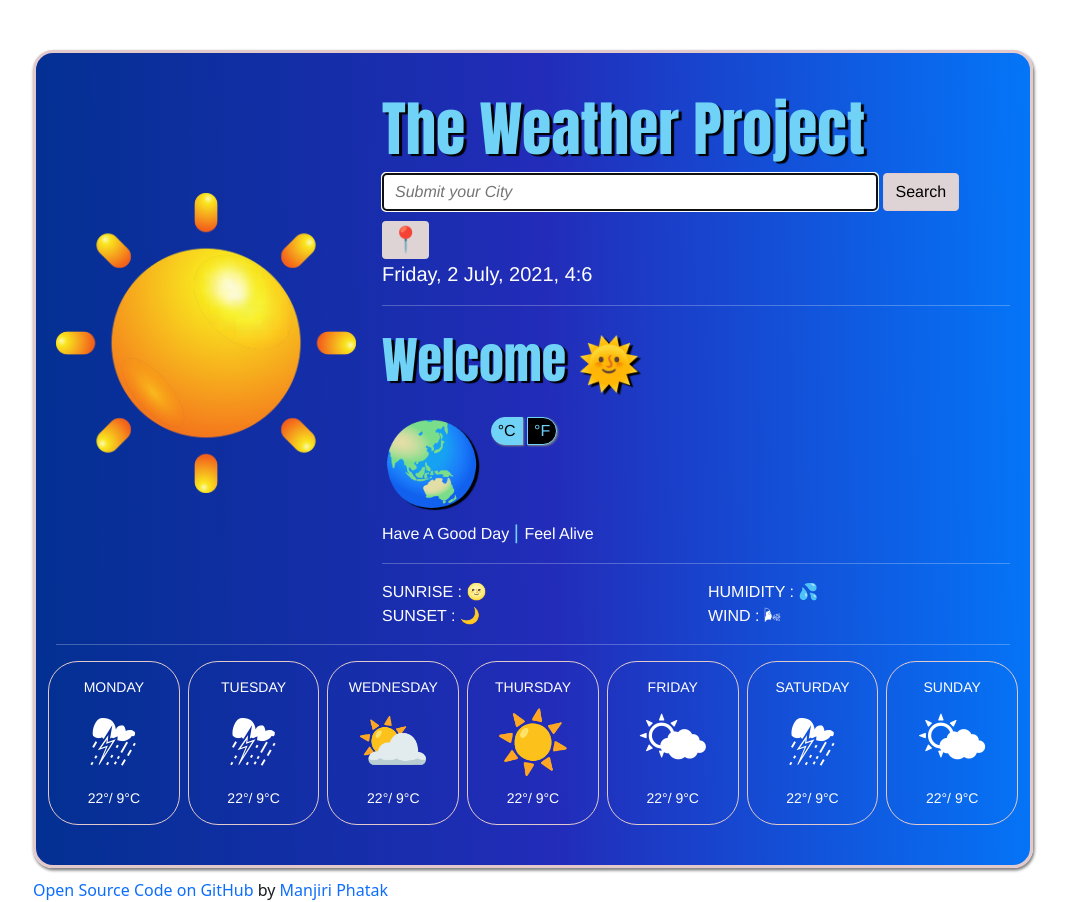
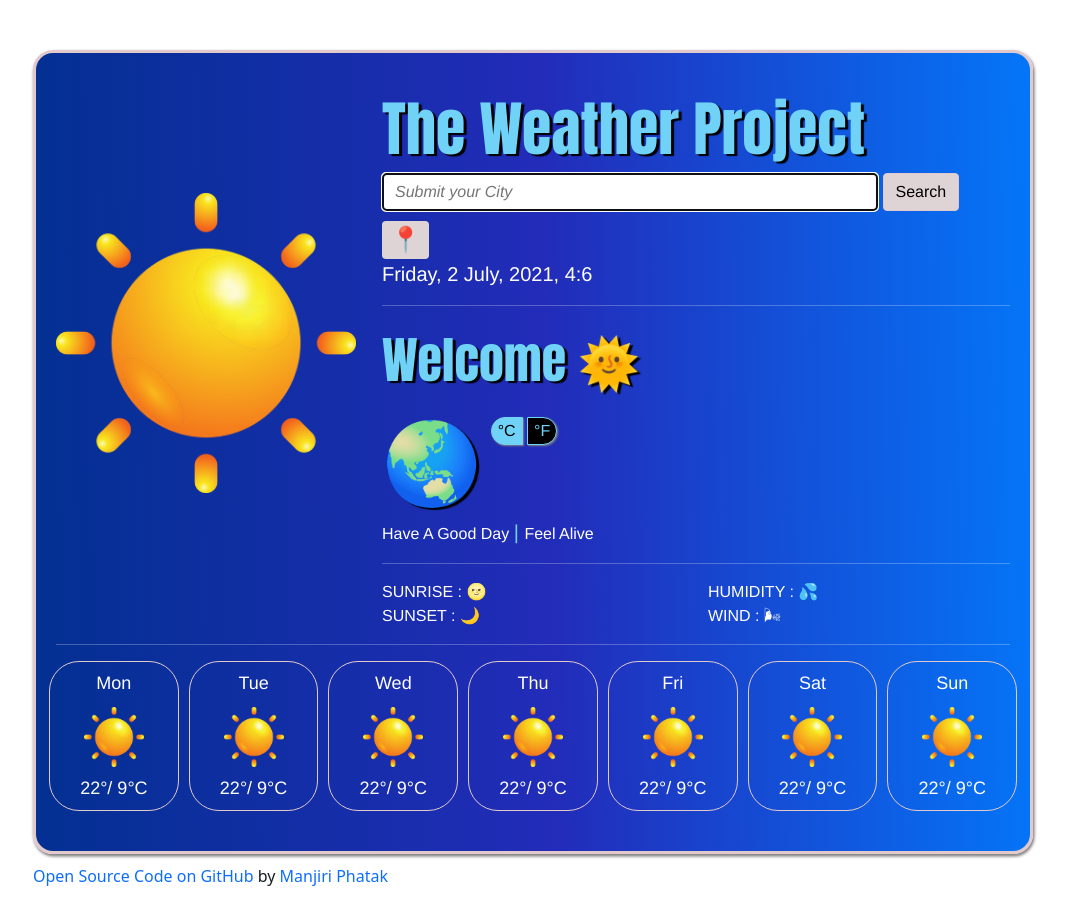
Before and after one commit to manjiriphatak/MyWeatherProject-Shecodes, a plain HTML site: page index.html in a window 1280 px wide. Shown: the whole page, without its empty margins (107-1174 px from the left). Drawn offline with nearby package versions, Linux system fonts and the light colour scheme.

Commit message:
Added weather Forecast js and made changes to css as well

```diff
--- a/index.html
+++ b/index.html
@@ -94,49 +94,7 @@
         </div>
       </div>
       <hr />
-      <div class="row">
-        <div class="col forcast">
-          MONDAY
-          <div class="forcastEmoji">⛈</div>
-          <div class="forcastTemp">22°/ 9°C</div>
-        </div>
-
-        <div class="col forcast">
-          TUESDAY
-          <div class="forcastEmoji">⛈</div>
-          <div class="forcastTemp">22°/ 9°C</div>
-        </div>
-
-        <div class="col forcast">
-          WEDNESDAY
-          <div class="forcastEmoji">⛅️</div>
-          <div class="forcastTemp">22°/ 9°C</div>
-        </div>
-
-        <div class="col forcast">
-          THURSDAY
-          <div class="forcastEmoji">☀️</div>
-          <div class="forcastTemp">22°/ 9°C</div>
-        </div>
-
-        <div class="col forcast">
-          FRIDAY
-          <div class="forcastEmoji">🌤</div>
-          <div class="forcastTemp">22°/ 9°C</div>
-        </div>
-
-        <div class="col forcast">
-          SATURDAY
-          <div class="forcastEmoji">⛈</div>
-          <div class="forcastTemp">22°/ 9°C</div>
-        </div>
-
-        <div class="col forcast">
-          SUNDAY
-          <div class="forcastEmoji">🌤</div>
-          <div class="forcastTemp">22°/ 9°C</div>
-        </div>
-      </div>
+      <div class="dailyForecast" id="forecast"></div>
     </div>
     <div class="openSourceCode">
       <a
--- a/src/script.js
+++ b/src/script.js
@@ -139,6 +139,32 @@ function city(event) {
   axios.get(apiUrl).then(showTemp);
 }
 
+function weatherForecast() {
+  let forecastElement = document.querySelector("#forecast");
+  let forecastHtml = `<div class="row">`;
+  let days = ["Mon", "Tue", "Wed", "Thu", "Fri", "Sat", "Sun"];
+  days.forEach(function (day) {
+    forecastHtml =
+      forecastHtml +
+      `
+          <div class="col forcast">
+            ${day}
+            <div class="forcastEmoji">
+            <input
+            type="image"
+            src="icons/01d.png"
+            width="60px"
+          /></div>
+            <div class="forcastTemp">
+              <span class="maxTemp">22</span>°/ <span class="minTemp">9</span>°C
+            </div>
+          </div>
+        `;
+  });
+
+  forecastElement.innerHTML = forecastHtml;
+}
+
 function showCurrentLocationWeather() {
   navigator.geolocation.getCurrentPosition(handlePosition);
 }
@@ -160,3 +186,4 @@ let celsiusTemp = document.querySelector("#celsius");
 celsiusTemp.addEventListener("click", convertToCelsius);
 
 showCurrentLocationWeather();
+weatherForecast();
--- a/src/style.css
+++ b/src/style.css
@@ -148,22 +148,21 @@ body {
   padding-top: 100px;
 }
 .forcast {
-  margin-inline-end: 4px;
-  margin-inline-start: 4px;
-  padding-top: 15px;
-  padding-bottom: 15px;
-  width: 30px;
+  padding: 8px;
+  margin-right: 5px;
+  margin-left: 5px;
+
   border: 1px solid #e2c9cc;
   border-radius: 30px;
-  font-size: 14px;
+  font-size: 18px;
   color: white;
   text-align: center;
 }
 .forcastEmoji {
-  font-size: 60px;
+  padding-top: 10px;
 }
 .forcastTemp {
-  font-size: 14px;
+  font-size: 18px;
 }
 .openSourceCode {
   color: #161e20;
```
